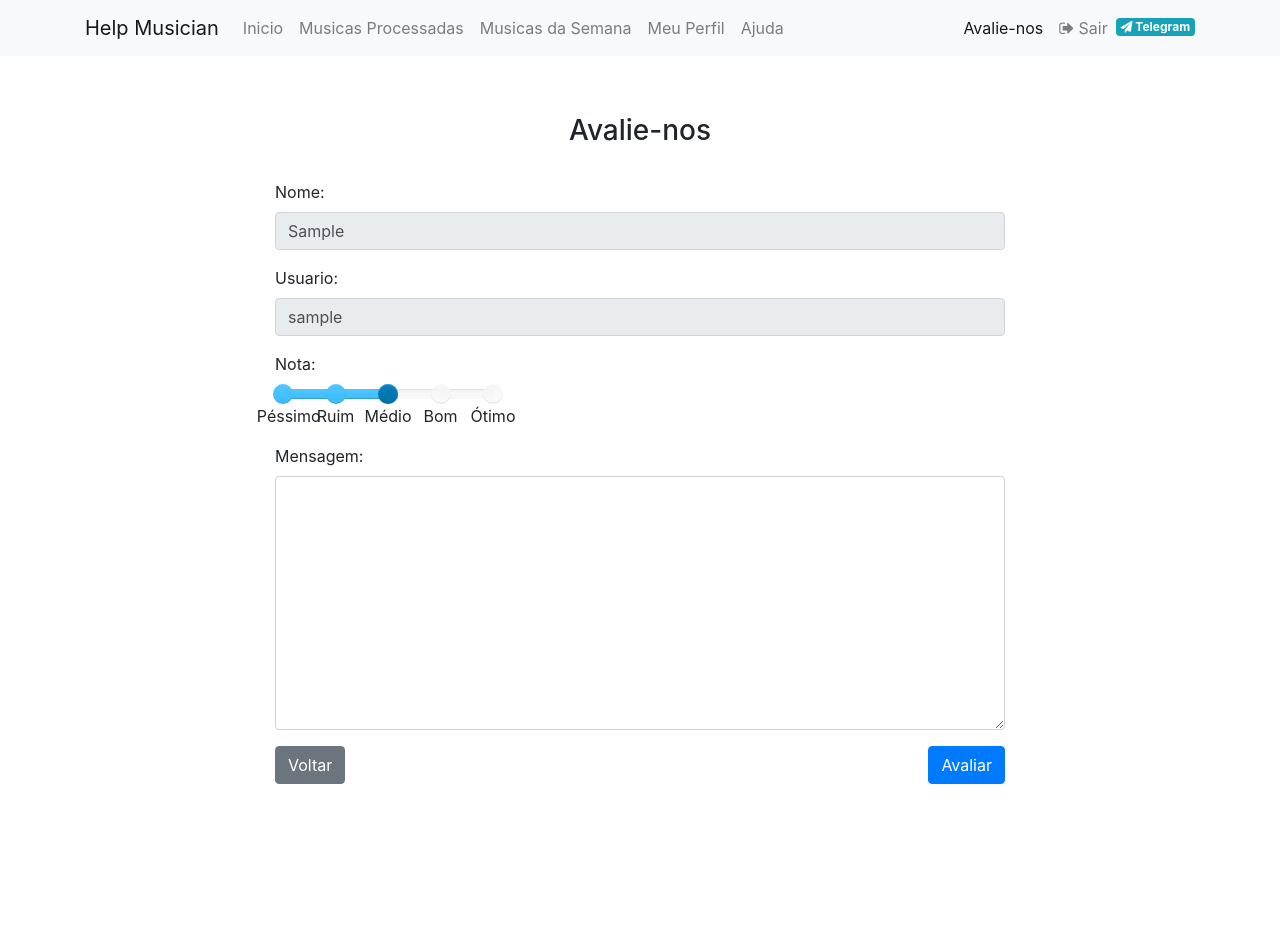
After one commit to caiodotdev/helpmusician, a Django app: page /avaliacao/ in a window 1280 px wide. The commit adds this page. Run offline with Django 3.2, Linux system fonts and the light colour scheme; the visitor is signed in with stand-in values (Sample User, id 1); data comes from the database, SQL or seed files in the repository; parts of the project's set-up code (start-up, migrations or seed data) failed here and were passed over; some libraries are stand-ins or nearby versions.

Commit message:
add changes to add rate us

```diff
--- a/app/admin.py
+++ b/app/admin.py
@@ -87,9 +87,14 @@ class DynamicMixAdmin(admin.ModelAdmin):
         return obj.source_track.user
 
 
+class AvaliacaoAdmin(admin.ModelAdmin):
+    list_display = ('id', 'user', 'rate', 'created_at')
+
+
 # Register your models here.
 admin.site.register(SourceFile, SourceFileAdmin)
 admin.site.register(SourceTrack, SourceTrackAdmin)
 admin.site.register(StaticMix, StaticMixAdmin)
 admin.site.register(DynamicMix, DynamicMixAdmin)
 admin.site.register(YTAudioDownloadTask, YTAudioDownloadTaskAdmin)
+admin.site.register(Avaliacao, AvaliacaoAdmin)
--- a/app/forms.py
+++ b/app/forms.py
@@ -6,7 +6,7 @@ from app.utils import generate_bootstrap_widgets_for_all_fields
 from . import (
     models
 )
-from .models import SourceTrack, SourceFile
+from .models import SourceTrack, SourceFile, Avaliacao
 
 
 class BaseForm(forms.Form):
@@ -63,3 +63,12 @@ class ProfileForm(BaseForm, ModelForm):
     class Meta:
         model = User
         fields = ['username', 'email', 'first_name', 'last_name', ]
+
+
+class AvaliacaoForm(BaseForm, ModelForm):
+    first_name = forms.CharField(max_length=255)
+    username = forms.CharField(max_length=255)
+
+    class Meta:
+        model = Avaliacao
+        fields = ['user', 'message', 'rate']
--- a/app/models.py
+++ b/app/models.py
@@ -6,6 +6,7 @@ import mutagen
 import requests
 from django.conf import settings
 from django.contrib.auth.models import User
+from django.core.validators import MaxValueValidator, MinValueValidator
 from django.db import models
 from mutagen.easyid3 import EasyID3
 from mutagen.id3 import ID3NoHeaderError
@@ -466,3 +467,16 @@ class DynamicMix(models.Model):
             'separator_args',
             'bitrate'
         ]]
+
+
+class Avaliacao(models.Model):
+    created_at = models.DateTimeField(auto_now_add=True)
+    user = models.ForeignKey(User, blank=True, null=True, on_delete=models.CASCADE)
+    message = models.TextField(blank=True, null=True)
+    rate = models.IntegerField(validators=[
+        MaxValueValidator(5),
+        MinValueValidator(1)
+    ])
+
+    def __str__(self):
+        return "%s - %s" % (self.user.username, str(self.rate))
--- a/app/templates/base.html
+++ b/app/templates/base.html
@@ -77,16 +77,20 @@
 
                 </ul>
                 <ul class="navbar-nav ml-auto">
-                    <li class="nav-item">
-                        <a class="btn btn-info" href="https://t.me/+eD_MgeE64MdhZDBh" target="_blank">
-                            <i class="fa fa-paper-plane"></i> Telegram
-                        </a>
+                    <li id="rate_link" class="nav-item">
+                        <a class="nav-link clicked" href="{% url 'rate_us' %}">Avalie-nos</a>
                     </li>
 
                     <li class="nav-item">
                         <a class="nav-link clicked" href="{% url 'logout' %}">
                             <i class="fa fa-sign-out"></i>
                             Sair</a>
+                    </li>
+                    <li class="nav-item">
+                        <a class="badge badge-info" href="https://t.me/+eD_MgeE64MdhZDBh" target="_blank"
+                           style="margin-top: 10px;">
+                            <i class="fa fa-paper-plane"></i> Telegram
+                        </a>
                     </li>
 
                 </ul>
@@ -189,6 +193,5 @@
 </script>
 
 
-
 </body>
 </html>
--- /dev/null
+++ b/app/templates/music/avaliacao.html
@@ -0,0 +1,77 @@
+{% extends 'base.html' %}
+{% load form_utils %}
+{% load static %}
+{% block content %}
+    <div id="content" class="row">
+        <div class="col-12 col-sm-12">
+            <div class="jumbotron jumbotron-fluid bg-transparent">
+                <div class="container secondary-color text-center">
+                    <h3>Avalie-nos</h3>
+                </div>
+                <br/>
+                <form action="" method="post">
+                    {% csrf_token %}
+                    <div class="container ">
+                        <div class="row justify-content-center">
+                            <div class="col-12 col-sm-8">
+                                <div class="form-group">
+                                    <label>Nome:</label>
+                                    {{ form.first_name }}
+                                </div>
+                            </div>
+                            <div class="col-12 col-sm-8">
+                                <div class="form-group">
+                                    <label>Usuario:</label>
+                                    {{ form.username }}
+                                    {{ form.user }}
+                                </div>
+                            </div>
+                            <div class="col-12 col-sm-8">
+                                <div class="form-group">
+                                    <label>Nota:</label>
+                                    <br/>
+                                    <div style="margin-left: 8px;">
+                                        <input id="rate" type="text"
+                                               name="rate"
+                                               data-provide="slider"
+                                               data-slider-ticks="[1, 2, 3, 4, 5]"
+                                               data-slider-ticks-labels='["Péssimo", "Ruim", "Médio", "Bom", "Ótimo"]'
+                                               data-slider-min="1"
+                                               data-slider-max="5"
+                                               data-slider-step="1"
+                                               data-slider-value="3"
+                                               data-slider-tooltip="hide"/>
+                                    </div>
+                                </div>
+                            </div>
+                            <div class="col-12 col-sm-8">
+                                <div class="form-group">
+                                    <label>Mensagem:</label>
+                                    {{ form.message }}
+                                </div>
+                            </div>
+                            <div class="col-12 col-sm-8">
+                                <a href="{% url 'index' %}" class="btn btn-secondary pull-left">Voltar</a>
+                                <button id="alterar" class="btn btn-primary pull-right">Avaliar</button>
+                            </div>
+                        </div>
+
+                    </div>
+                    <br/>
+                </form>
+
+            </div>
+        </div>
+    </div>
+
+    <script type="text/javascript">
+
+        $(document).ready(function () {
+            $('input[name=username], input[name=first_name]').attr('readonly', 'true').addClass('disabled');
+            $('#rate_link').addClass('active');
+            $('[name=user]').hide();
+        });
+
+    </script>
+
+{% endblock %}
--- a/app/urls.py
+++ b/app/urls.py
@@ -2,7 +2,8 @@ from django.urls import path
 
 from .views.auth import LoginView, LogoutUser, RegisterView
 from .views.musician_views import ListTracks, ResultsView, ConfirmMusic, DrumKit, PadContinuous, CustomMixer, \
-    DeleteDynamic, PlayerView, SelectedView, SelectedOut, ConfirmAddMusic, ProcessedList, ProcessedListJson, MeuPerfil
+    DeleteDynamic, PlayerView, SelectedView, SelectedOut, ConfirmAddMusic, ProcessedList, ProcessedListJson, MeuPerfil, \
+    RateUs
 
 urlpatterns = [
     path(
@@ -90,6 +91,11 @@ urlpatterns = [
         'my-profile/<int:pk>/',
         MeuPerfil.as_view(),
         name='my_profile'
+    ),
+    path(
+        'avaliacao/',
+        RateUs.as_view(),
+        name='rate_us'
     )
 
 ]
--- a/app/views/musician_views.py
+++ b/app/views/musician_views.py
@@ -16,8 +16,8 @@ from app.apis.DetectMobile import DetectMobileBrowser
 from app.apis.chordify import get_chordify, get_id_youtube, get_notes
 from app.apis.youtube import get_youtube_search, make_youtube_url
 from app.celery import app
-from app.forms import SourceTrackForm, ProfileForm
-from app.models import DynamicMix, SourceFile, YTAudioDownloadTask, SourceTrack, TaskStatus
+from app.forms import SourceTrackForm, ProfileForm, AvaliacaoForm
+from app.models import DynamicMix, SourceFile, YTAudioDownloadTask, SourceTrack, TaskStatus, Avaliacao
 from app.tasks import create_dynamic_mix, fetch_youtube_audio
 from app.tests.base import LOCAL
 from app.utils import get_valid_filename
@@ -414,3 +414,32 @@ class MeuPerfil(UpdateView):
     form_class = ProfileForm
     model = User
     success_url = '/app/'
+
+    def form_valid(self, form):
+        messages.success(self.request, 'Perfil atualizado com sucesso')
+        return super(MeuPerfil, self).form_valid(form)
+
+    def form_invalid(self, form):
+        messages.error(self.request, 'Houve algum problema, tente novamente')
+        return super(MeuPerfil, self).form_invalid(form)
+
+
+class RateUs(CreateView):
+    template_name = 'music/avaliacao.html'
+    form_class = AvaliacaoForm
+    model = Avaliacao
+    success_url = '/app/'
+
+    def get_initial(self):
+        user = self.request.user
+        return {'user': user,
+                'first_name': user.first_name,
+                'username': user.username}
+
+    def form_valid(self, form):
+        messages.success(self.request, 'Avaliação enviada com sucesso')
+        return super(RateUs, self).form_valid(form)
+
+    def form_invalid(self, form):
+        messages.error(self.request, 'Houve algum problema, tente novamente')
+        return super(RateUs, self).form_invalid(form)
```
Also changed, not shown: app/tests/test_avaliacao.py (added, +43 -0 lines), app/tests/test_myprofile.py (+9 -0 lines), app/migrations/0006_avaliacao.py (added). Lines whose indentation alone changed are shown as unchanged.
